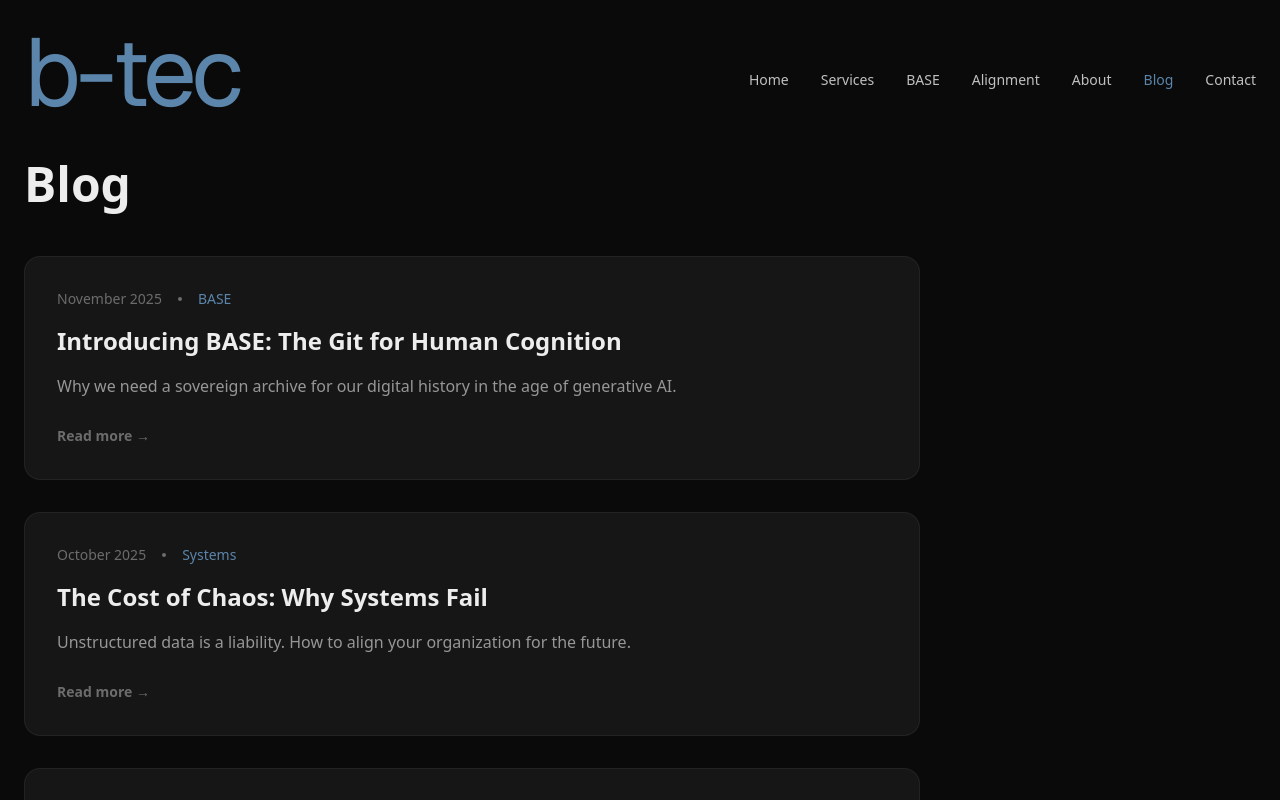
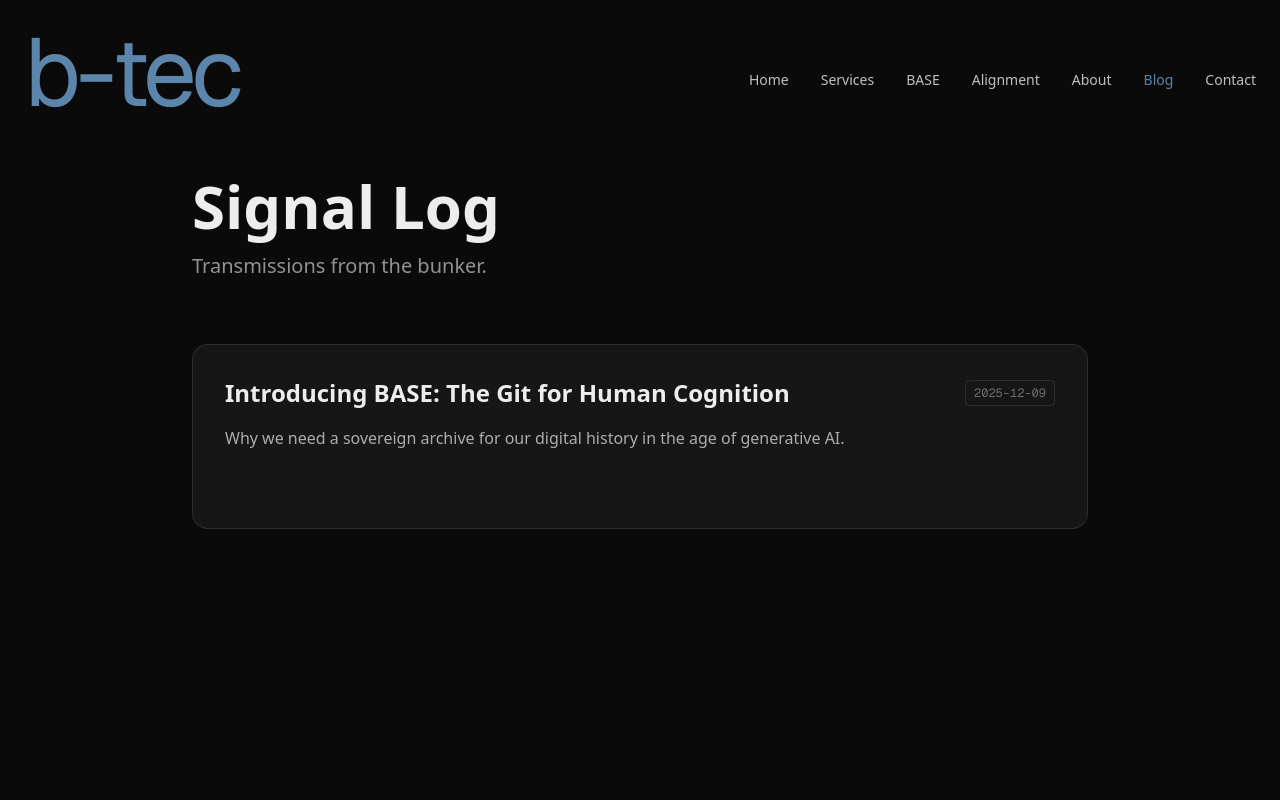
Before and after one commit to btecme/btecOrg, a Next.js app: page /blog in a window 1280 px wide. Shown: the top 800 px of the page. Built offline with nearby package versions, Linux system fonts and the light colour scheme.

Commit message:
fixed blog page

```diff
--- /dev/null
+++ b/app/blog/[slug]/page.tsx
@@ -0,0 +1,57 @@
+import fs from 'fs';
+import path from 'path';
+import matter from 'gray-matter';
+import { MDXRemote } from 'next-mdx-remote/rsc';
+import Link from 'next/link';
+
+// 1. Helper to find the file
+function getPost(slug: string) {
+    const markdownFile = fs.readFileSync(path.join('posts', slug + '.mdx'), 'utf-8');
+    const { data: frontMatter, content } = matter(markdownFile);
+    return {
+        frontMatter,
+        slug,
+        content,
+    };
+}
+
+// 2. This function generates the static paths (makes it fast)
+export async function generateStaticParams() {
+    const files = fs.readdirSync(path.join('posts'));
+    return files.map((filename) => ({
+        slug: filename.replace('.mdx', ''),
+    }));
+}
+
+// 3. The Page Component
+export default function PostPage({ params }: { params: { slug: string } }) {
+    const props = getPost(params.slug);
+
+    return (
+        <article className="min-h-screen bg-background text-foreground py-24 px-6">
+            <div className="max-w-3xl mx-auto">
+
+                {/* Back Button */}
+                <Link href="/blog" className="text-accent hover:underline mb-8 inline-block font-mono text-sm">
+                    ← Return to Signal Log
+                </Link>
+
+                {/* Header */}
+                <header className="mb-12 border-b border-white/10 pb-8">
+                    <p className="text-sm font-mono text-foreground/60 mb-4">{props.frontMatter.date}</p>
+                    <h1 className="text-4xl md:text-5xl font-bold mb-6 text-white">{props.frontMatter.title}</h1>
+                    <p className="text-xl text-foreground/80 leading-relaxed font-light">
+                        {props.frontMatter.description}
+                    </p>
+                </header>
+
+                {/* Content Body */}
+                <div className="prose prose-invert prose-lg max-w-none">
+                    {/* This renders the Markdown */}
+                    <MDXRemote source={props.content} />
+                </div>
+
+            </div>
+        </article>
+    );
+}
--- a/app/blog/page.tsx
+++ b/app/blog/page.tsx
@@ -1,58 +1,52 @@
-// import Link from 'next/link';
+import fs from 'fs';
+import path from 'path';
+import matter from 'gray-matter';
+import Link from 'next/link';
 
-export default function Blog() {
-    const posts = [
-        {
-            slug: 'base-announcement',
-            title: 'Introducing BASE: The Git for Human Cognition',
-            date: 'November 2025',
-            excerpt: 'Why we need a sovereign archive for our digital history in the age of generative AI.',
-            tag: 'BASE',
-        },
-        {
-            slug: 'professional-alignment',
-            title: 'The Cost of Chaos: Why Systems Fail',
-            date: 'October 2025',
-            excerpt: 'Unstructured data is a liability. How to align your organization for the future.',
-            tag: 'Systems',
-        },
-        {
-            slug: 'civil-defense',
-            title: 'Digital Civil Defense',
-            date: 'September 2025',
-            excerpt: 'Practical steps for protecting your information infrastructure.',
-            tag: 'AI Risk',
-        },
-    ];
+export default function BlogIndex() {
+    // 1. Read the 'posts' folder
+    const files = fs.readdirSync(path.join('posts'));
+
+    // 2. Get the data for each post
+    const posts = files.map((filename) => {
+        const markdownWithMeta = fs.readFileSync(path.join('posts', filename), 'utf-8');
+        const { data: frontMatter } = matter(markdownWithMeta);
+        return {
+            frontMatter,
+            slug: filename.split('.')[0],
+        };
+    });
 
     return (
-        <div className="container mx-auto px-6 py-20">
-            <h1 className="text-4xl md:text-5xl font-bold mb-12">Blog</h1>
+        <div className="min-h-screen bg-background text-foreground py-24 px-6">
+            <div className="max-w-4xl mx-auto">
+                <h1 className="text-6xl font-bold mb-4">Signal Log</h1>
+                <p className="text-xl text-foreground/60 mb-16">Transmissions from the bunker.</p>
 
-            <div className="grid gap-8 max-w-4xl">
-                {posts.map((post) => (
-                    <article key={post.slug} className="group p-8 rounded-2xl bg-white/5 border border-white/5 hover:border-accent/20 transition-all">
-                        <div className="flex items-center gap-4 text-sm text-foreground/40 mb-4">
-                            <span>{post.date}</span>
-                            <span className="w-1 h-1 rounded-full bg-foreground/40" />
-                            <span className="text-accent">{post.tag}</span>
-                        </div>
-                        <h2 className="text-2xl font-bold mb-4 group-hover:text-accent transition-colors">
-                            {post.title}
-                        </h2>
-                        <p className="text-foreground/60 mb-6 leading-relaxed">
-                            {post.excerpt}
-                        </p>
-                        {/*
-            <Link href={`/blog/${post.slug}`} className="text-sm font-bold text-foreground/80 hover:text-accent transition-colors">
-              Read more →
-            </Link>
-            */}
-                        <span className="text-sm font-bold text-foreground/40 cursor-not-allowed">
-                            Read more →
-                        </span>
-                    </article>
-                ))}
+                <div className="grid gap-6">
+                    {posts.map((post) => (
+                        <Link
+                            key={post.slug}
+                            href={`/blog/${post.slug}`}
+                            className="block p-8 border border-white/10 rounded-2xl bg-white/5 hover:bg-white/10 transition-all hover:scale-[1.01] group"
+                        >
+                            <div className="flex flex-col md:flex-row md:items-center justify-between gap-4 mb-4">
+                                <h2 className="text-2xl font-bold group-hover:text-accent transition-colors">
+                                    {post.frontMatter.title}
+                                </h2>
+                                <span className="font-mono text-xs text-foreground/40 border border-white/10 px-2 py-1 rounded">
+                                    {post.frontMatter.date}
+                                </span>
+                            </div>
+                            <p className="text-foreground/70 leading-relaxed">
+                                {post.frontMatter.description}
+                            </p>
+                            <span className="text-accent text-sm font-bold mt-6 inline-block opacity-0 group-hover:opacity-100 transition-opacity">
+                                Read Transmission →
+                            </span>
+                        </Link>
+                    ))}
+                </div>
             </div>
         </div>
     );
--- a/package.json
+++ b/package.json
@@ -10,7 +10,9 @@
   },
   "dependencies": {
     "@types/three": "^0.181.0",
+    "gray-matter": "^4.0.3",
     "next": "^16.0.8",
+    "next-mdx-remote": "^5.0.0",
     "react": "^19.2.1",
     "react-dom": "^19.2.1",
     "three": "^0.181.2"
--- /dev/null
+++ b/posts/introducing-base.mdx
@@ -0,0 +1,23 @@
+---
+title: 'Introducing BASE: The Git for Human Cognition'
+date: '2025-12-09'
+description: 'Why we need a sovereign archive for our digital history in the age of generative AI.'
+---
+
+The cloud is leaking.
+
+For the last decade, we have been trading convenience for custody. We gave our photos to Google, our thoughts to Twitter, and our documents to Microsoft.
+
+Now, we are giving our cognition to AI models.
+
+## The Problem
+Every time you use ChatGPT or Claude, you are renting your own intelligence. The insights you generate, the code you write, the conversations you have. They live on a server you cannot touch, governed by a policy you did not write.
+
+## The Solution: BASE
+BASE is a return to first principles. It is a local-first vault that sits on your hardware.
+
+1. **Ingest:** It pulls your history from the cloud.
+2. **Index:** It makes everything searchable locally.
+3. **Protect:** It encrypts your data at rest.
+
+We are not building a better cloud. We are building a bunker.
```
Also changed, not shown: 1 other file (tests, documents, lock files or other folders).
